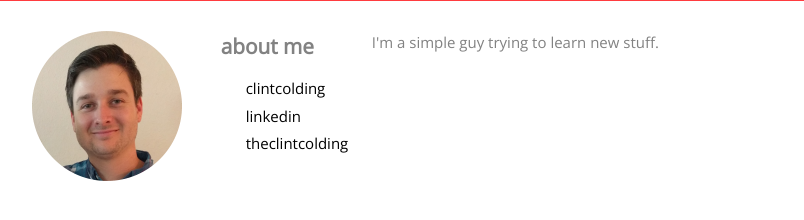
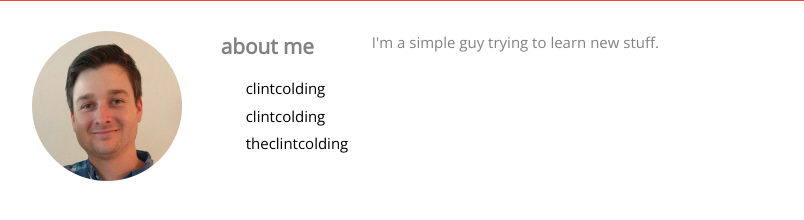
Before and after one commit to clintcolding/clintcolding.github.io, a Jekyll site: the page built from index.md, in a window 1280 px wide. Shown: the part 674-894 px from the top of the page, without its empty margins (238-1042 px from the left). Built offline with Jekyll 4.4.1, drawn with Linux system fonts in a browser that asks for light colours.

Commit message:
Fixed social links

```diff
--- a/_config.yml
+++ b/_config.yml
@@ -4,8 +4,8 @@ description: > # this means to ignore newlines until "baseurl:"
   I'm a simple guy trying to learn new stuff.
 
 twitter_username: theclintcolding
-github_username:  clintcolding
-linkedin_username: linkedin
+github_username: clintcolding
+linkedin_username: clintcolding
 
 google_analytics: UA-102213338-1
 
--- a/_includes/social_links/github.html
+++ b/_includes/social_links/github.html
@@ -1 +1 @@
-<a href="https://github.com/{{ include.username || site.github_username }}"><svg class="svg-icon" xmlns="http://www.w3.org/2000/svg"><use xlink:href="/assets/icons.svg#github"></use></svg> <span class="username">{{ site.github_username }}</span></a>
+<a href="https://github.com/{{ site.github_username }}"><svg class="svg-icon" xmlns="http://www.w3.org/2000/svg"><use xlink:href="/assets/icons.svg#github"></use></svg> <span class="username">{{ site.github_username }}</span></a>
--- a/_includes/social_links/linkedin.html
+++ b/_includes/social_links/linkedin.html
@@ -1 +1 @@
-<a href="https://www.linkedin.com/in/{{ include.username || site.linkedin_username }}"><svg class="svg-icon" xmlns="http://www.w3.org/2000/svg"><use xlink:href="/assets/icons.svg#linkedin"></use></svg> <span class="username">{{ site.linkedin_username }}</span></a>
+<a href="https://www.linkedin.com/in/{{ site.linkedin_username }}"><svg class="svg-icon" xmlns="http://www.w3.org/2000/svg"><use xlink:href="/assets/icons.svg#linkedin"></use></svg> <span class="username">{{ site.linkedin_username }}</span></a>
--- a/_includes/social_links/twitter.html
+++ b/_includes/social_links/twitter.html
@@ -1 +1 @@
-<a href="https://www.twitter.com/{{ include.username || site.twitter_username }}"><svg class="svg-icon" xmlns="http://www.w3.org/2000/svg"><use xlink:href="/assets/icons.svg#twitter"></use></svg> <span class="username">{{ site.twitter_username }}</span></a>
+<a href="https://www.twitter.com/{{ site.twitter_username }}"><svg class="svg-icon" xmlns="http://www.w3.org/2000/svg"><use xlink:href="/assets/icons.svg#twitter"></use></svg> <span class="username">{{ site.twitter_username }}</span></a>
```
